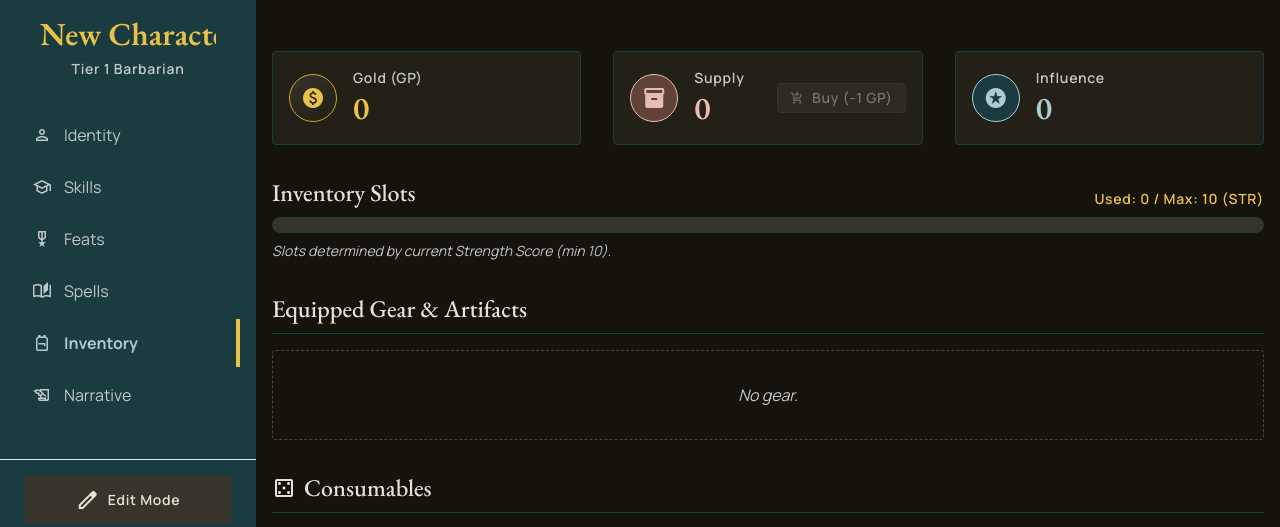
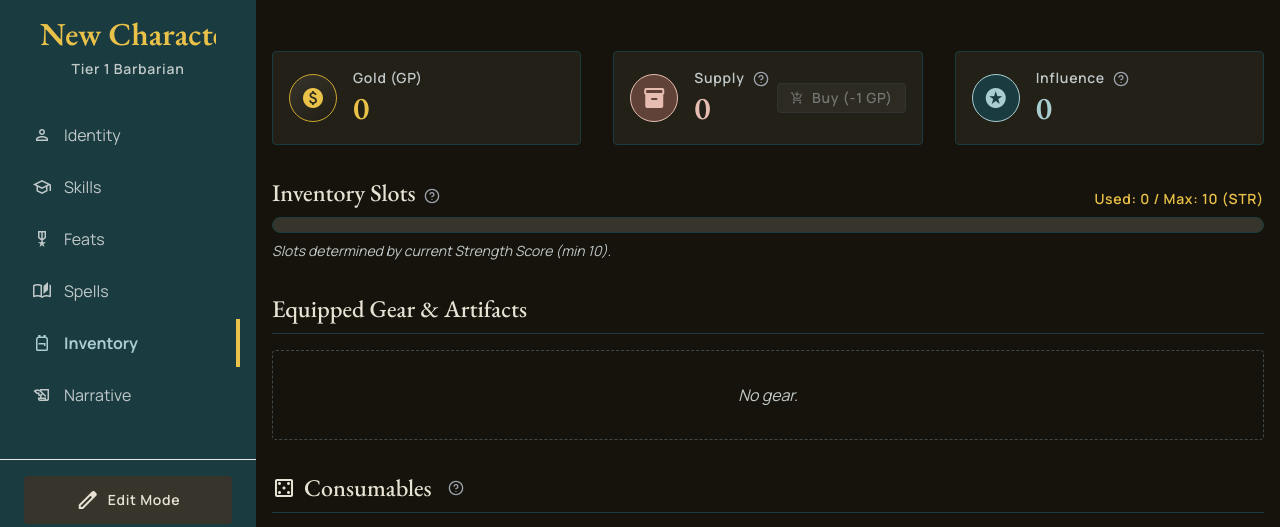
Before and after one commit to MelvinLoos/5e-character-sheet, a Vue app: page /inventory in a window 1280 px wide. Shown: the part 122-649 px from the top of the page. Built offline with nearby package versions, Linux system fonts and the light colour scheme; what ajv-errors would draw is missing.

Commit message:
feat: add InfoButtons for inventory, supply, influence, usage dice, and great-work topics

```diff
--- a/src/components/sheet/EquipmentBlock.vue
+++ b/src/components/sheet/EquipmentBlock.vue
@@ -69,7 +69,7 @@ const { maxSlots, usedSlots, slotPercentage, buySupply, addGear, removeGear, add
             >
           </div>
           <div>
-            <h2 class="font-label-md text-label-md text-on-surface-variant">Supply</h2>
+            <h2 class="font-label-md text-label-md text-on-surface-variant">Supply<InfoButton topic="supply-currency" /></h2>
             <input
               v-if="store.isEditing"
               type="number"
@@ -105,7 +105,7 @@ const { maxSlots, usedSlots, slotPercentage, buySupply, addGear, removeGear, add
             >
           </div>
           <div>
-            <h2 class="font-label-md text-label-md text-on-surface-variant">Influence</h2>
+            <h2 class="font-label-md text-label-md text-on-surface-variant">Influence<InfoButton topic="influence-currency" /></h2>
             <input
               v-if="store.isEditing"
               type="number"
@@ -123,7 +123,7 @@ const { maxSlots, usedSlots, slotPercentage, buySupply, addGear, removeGear, add
     <!-- Slot Meter -->
     <section>
       <div class="flex justify-between items-end mb-2">
-        <h3 class="font-headline-md text-headline-md text-on-surface">Inventory Slots</h3>
+        <h3 class="font-headline-md text-headline-md text-on-surface">Inventory Slots<InfoButton topic="inventory-slots" /></h3>
         <span class="font-label-md text-label-md text-tertiary"
           >Used: {{ usedSlots }} / Max: {{ maxSlots }} (STR)</span
         >
@@ -261,7 +261,7 @@ const { maxSlots, usedSlots, slotPercentage, buySupply, addGear, removeGear, add
     <section>
       <div class="flex justify-between items-center mb-4 border-b border-[#1A3C40] pb-2">
         <h3 class="font-headline-md text-headline-md text-on-surface flex items-center gap-2">
-          <span class="material-symbols-outlined">casino</span> Consumables
+          <span class="material-symbols-outlined">casino</span> Consumables<InfoButton topic="usage-dice" />
         </h3>
         <button
           v-if="store.isEditing"
--- a/src/components/sheet/SheetHeader.vue
+++ b/src/components/sheet/SheetHeader.vue
@@ -182,7 +182,7 @@ function incrementTier() {
         <!-- Tier & Experience -->
 
         <div class="flex-1 min-w-[100px] hidden">
-          <label class="block font-label-md text-label-md text-on-surface-variant mb-1">Tier</label>
+          <label class="block font-label-md text-label-md text-on-surface-variant mb-1">Tier<InfoButton topic="great-work-progression" /></label>
           <div
             v-if="store.isEditing"
             class="flex items-center w-full bg-surface-container-high border border-outline-variant rounded focus-within:border-tertiary focus-within:ring-1 focus-within:ring-tertiary"
```
